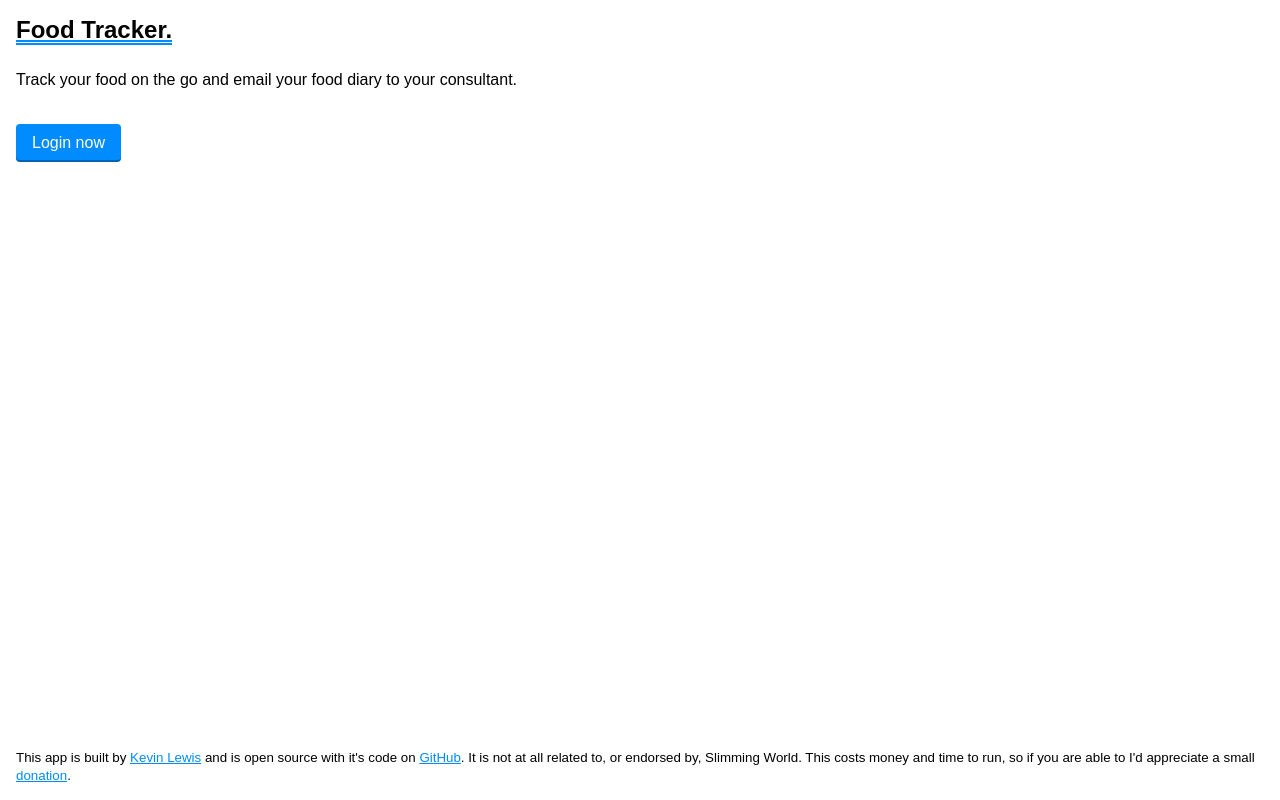
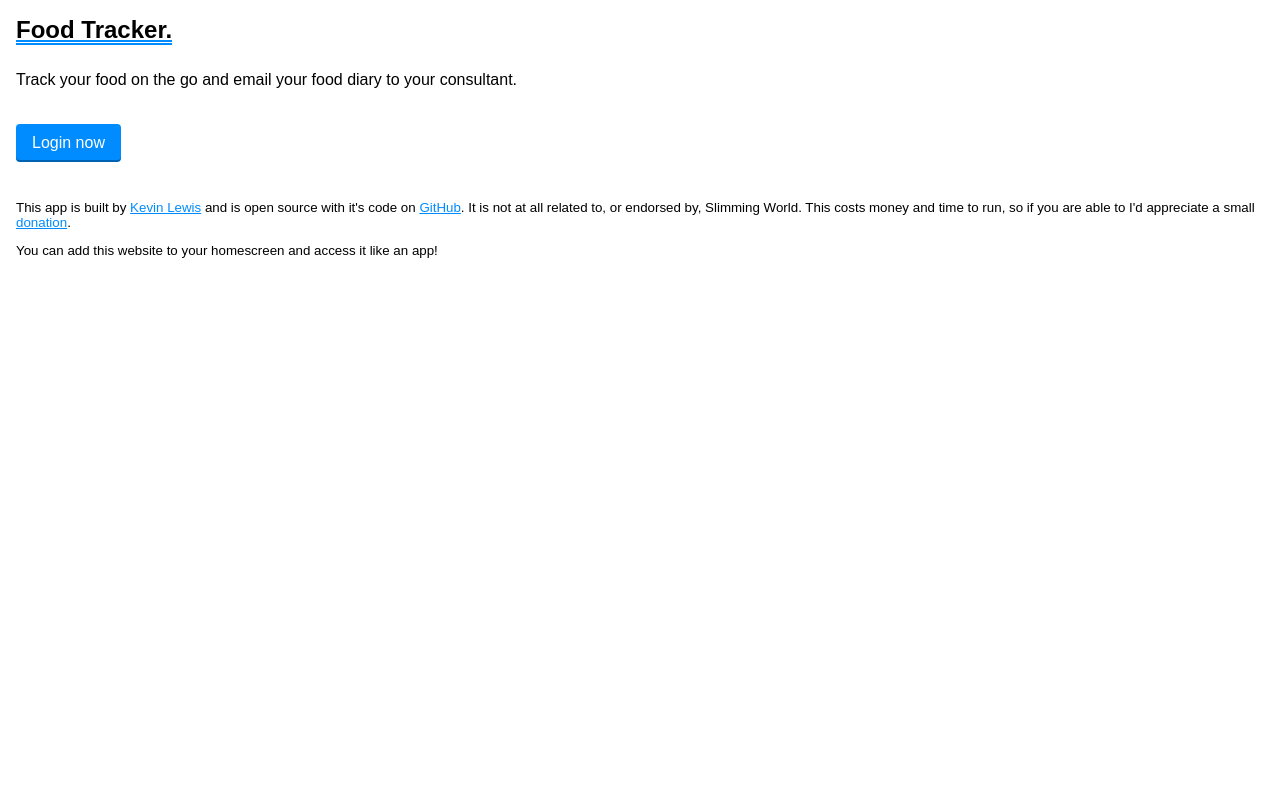
Before and after one commit to phazonoverload/sw-food-diary, a Nuxt app: page / in a window 1280 px wide. Built offline with nearby package versions, Linux system fonts and the light colour scheme; no server answers; a web font is replaced by a local one.

Commit message:
Alter homepage spacing

```diff
--- a/pages/index.vue
+++ b/pages/index.vue
@@ -11,6 +11,9 @@
         <a href="https://twitter.com/_phzn" target="_blank">Kevin Lewis</a> and is open source with it's code on
         <a href="https://github.com/phazonoverload/sw-food-diary" target="_blank">GitHub</a>. It is not at all related to, or endorsed by, Slimming World. This costs money and time to run, so if you are able to I'd appreciate a small <a href="https://monzo.me/kev" target="_blank">donation</a>.
       </small>
+      <small>
+        You can add this website to your homescreen and access it like an app!
+      </small>
     </div>
   </div>
 </template>
@@ -22,12 +25,6 @@ export default {
 </script>
 
 <style scoped>
-#page {
-  min-height: calc(100vh - 2em);
-  display: flex;
-  flex-direction: column;
-  justify-content: space-between;
-}
 h1#title {
   margin-bottom: 1em;
 }
@@ -40,6 +37,10 @@ p {
   display: inline-block;
 }
 .bottom {
-  margin-top: 2em;
+  margin-top: 2.5em;
+}
+small {
+  display: block;
+  margin-bottom: 1em;
 }
 </style>
```
